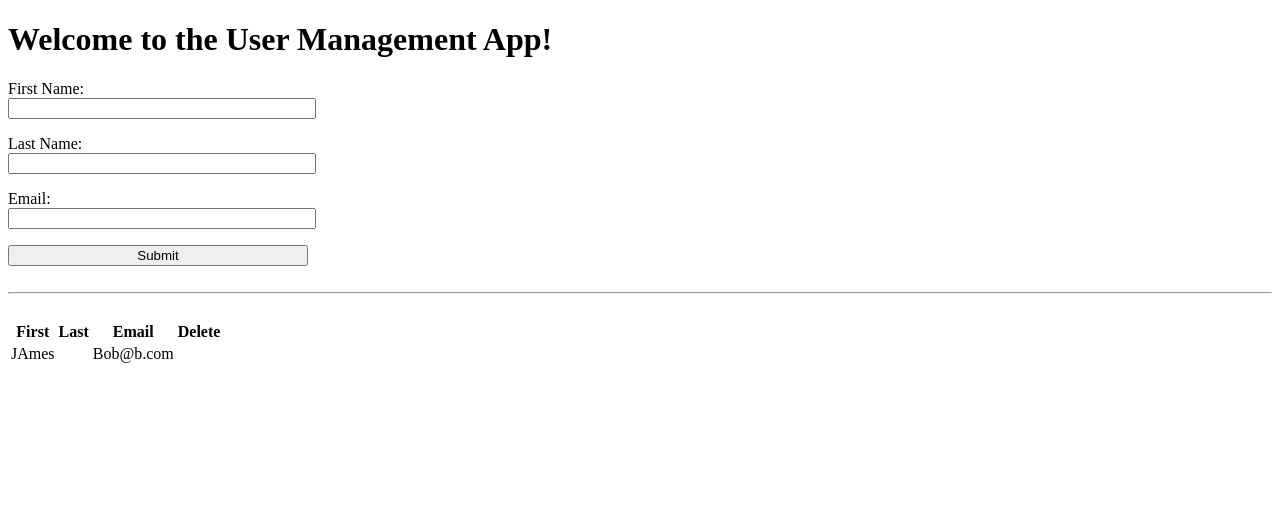
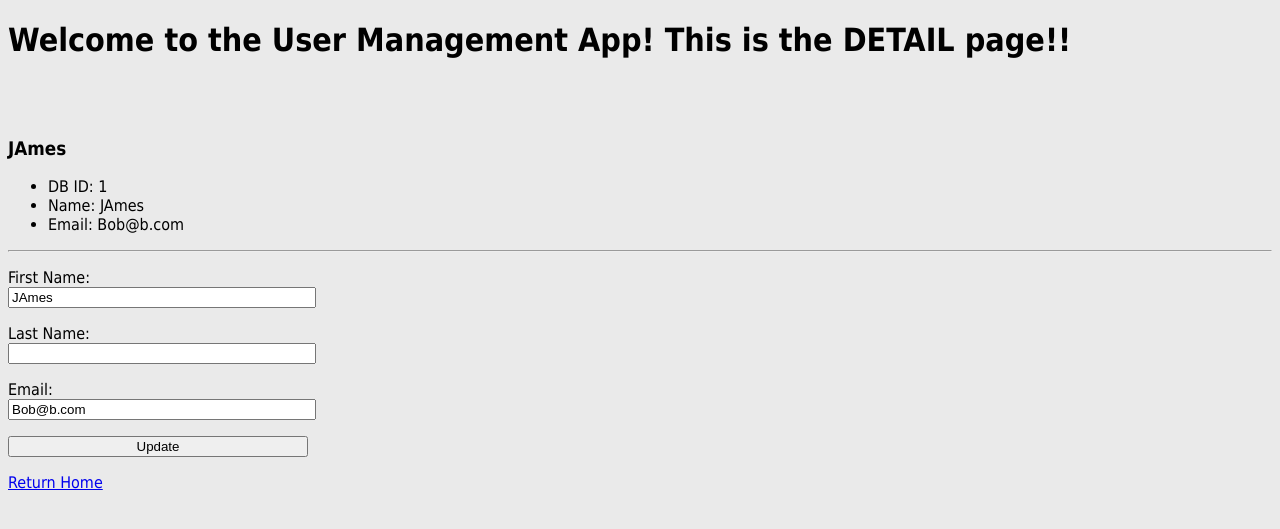
Before and after one commit to jwarren116/Code-Fellows-Challenges, a Django app: page /userapplication/1/ in a window 1280 px wide. Shown: the top 529 px of the page. Run offline with Django 3.2, Linux system fonts and the light colour scheme; data comes from the database, SQL or seed files in the repository; parts of the project's set-up code (start-up, migrations or seed data) failed here and were passed over.

Commit message:
Add detail page for entries

```diff
--- a/UserApp/UserApp/urls.py
+++ b/UserApp/UserApp/urls.py
@@ -11,5 +11,4 @@ urlpatterns = patterns('',
 
     url(r'^admin/', include(admin.site.urls)),
     url(r'^userapplication/', include('userapplication.urls')),
-    #url(r'^', TemplateView.as_view(template_name='base.html')),
 )
--- a/UserApp/templates/admin/base_site.html
+++ b/UserApp/templates/admin/base_site.html
@@ -2,7 +2,7 @@
 <meta http-equiv="content-type" content="text/html; charset=windows-1252"></head><body>{% extends "admin/base.html" %}
 {% load i18n %}
 
-{% block title %}{{ title }} | {% trans 'Test Site' %}{% endblock %}
+{% block title %}{{ title }} | {% trans 'User Administration' %}{% endblock %}
 
 {% block branding %}
 <h1 id="site-name">{% trans 'Code Fellows User App Administration' %}</h1>
--- a/UserApp/templates/base.html
+++ b/UserApp/templates/base.html
@@ -10,29 +10,32 @@
         .container input {
             width: 100%;
             clear: both;}
+        body{font-family:tahoma; background:#EAEAEA;}
     </style>
 </head>
 <body>
     <h1>Welcome to the User Management App!</h1>
     <div class="container">
-        <form action="index" method="POST">{% csrf_token %}
+        <form action="" method="POST">{% csrf_token %}
             <p><label for="fname">First Name:</label></t>
                 <input id="fname" type="text" name="fname" required="True" maxlength="100" /></p>
             <p><label for="lname">Last Name:</label></t>
                 <input id="lname" type="text" name="lname" maxlength="100" /></p>
             <p><label for="email">Email:</label></t>
-                <input id="email" type="email" name="email" required="True" maxlength="100" /></p>
+                <input id="email" type="email" name="email" required="True" maxlength="75" /></p>
             <input type="submit" value="Submit" />
         </form>
     </div>
     </br><hr></br>
     {% if users %}
-    <table>
+    <table border="1">
+        <col width="120"><col width="120"><col width="200"><col width="10"><col width="10">
         <thead>
             <tr>
                 <th>First</th>
                 <th>Last</th>
                 <th>Email</th>
+                <th>Edit</th>
                 <th>Delete</th>
             </tr>
         </thead>
@@ -42,7 +45,8 @@
                     <td>{{ user.fname }}</td>
                     <td>{{ user.lname }}</td>
                     <td>{{ user.email }}</td>
-                    <td></td>
+                    <td><a href="{% url 'detail' user.id %}">Edit</a></td>
+                    <td><a href="{{ user.delete }}">X</a></td>
                 </tr>
             {% endfor %}
         </tbody>
--- /dev/null
+++ b/UserApp/templates/detail.html
@@ -0,0 +1,40 @@
+<!DOCTYPE HTML>
+<html>
+<head>
+    <meta charset="utf-8">
+    <title>My User Manager</title>
+    <style type="text/css">
+        .container {
+            width: 300px;
+            clear: both;}
+        .container input {
+            width: 100%;
+            clear: both;}
+        body{font-family:tahoma; background:#EAEAEA;}
+    </style>
+</head>
+<body>
+    <h1>Welcome to the User Management App! This is the DETAIL page!!</h1>
+        </br></br>
+        <h3>{{ user }}</h3>
+            <ul>
+                <li>DB ID: {{ user.id }}
+                <li>Name: {{ user.fname }} {{ user.lname }}
+                <li>Email: {{ user.email }}
+            </ul>
+
+        <hr>
+        <div class="container">
+            <form action="{% url 'update' user.id %}" method="POST">{% csrf_token %}
+                <p><label for="fname">First Name:</label><br />
+                        <input id="fname" type="text" name="fname" required="True" maxlength="100" value="{{ user.fname }}" />
+                <p><label for="lname">Last Name:</label><br />
+                        <input id="lname" type="text" name="lname" maxlength="100" value="{{ user.lname }}" />
+                <p><label for="email">Email:</label><br />
+                        <input id="email" type="email" name="email" maxlength="75" value="{{ user.email }}" />
+                <p><input type="submit" value="Update" />
+            </form>
+        </div>
+    <a href="/userapplication/">Return Home</a>
+</body>
+</html>
--- a/UserApp/userapplication/admin.py
+++ b/UserApp/userapplication/admin.py
@@ -3,5 +3,6 @@ from userapplication.models import UserDetail
 
 class UserAdmin(admin.ModelAdmin):
     fields = ['fname', 'lname', 'email']
+    list_display = ('id', 'fname', 'lname', 'email',)
 
 admin.site.register(UserDetail, UserAdmin)
--- a/UserApp/userapplication/urls.py
+++ b/UserApp/userapplication/urls.py
@@ -3,5 +3,7 @@ from django.conf.urls import patterns, url
 from userapplication import views
 
 urlpatterns = patterns('',
-    url(r'^', views.index, name='index')
+    url(r'^$', views.index, name='index'),
+    url(r'^(?P<id>\d+)/$', views.detail, name='detail'),
+    url(r'^(?P<id>\d+)/$', views.update, name='update'),
 )
--- a/UserApp/userapplication/views.py
+++ b/UserApp/userapplication/views.py
@@ -1,20 +1,45 @@
 from django.shortcuts import render
 from django.forms import ModelForm
-from django.http import HttpResponse, HttpResponseRedirect
+from django.http import HttpResponse, HttpResponseRedirect, Http404
 from userapplication.models import UserDetail
+
 
 class UserForm(ModelForm):
     class Meta:
         model = UserDetail
         fields = ['fname', 'lname', 'email']
 
+
 def index(request):
     if request.method == 'POST':
         userinfo = UserForm(request.POST)
         if userinfo.is_valid():
             userinfo.save()
-            return HttpResponseRedirect('index')
+            return HttpResponseRedirect('')
 
     return render(request, 'base.html', {
         'users': UserDetail.objects.order_by('lname'),
     })
+
+def detail(request, id):
+    try:
+        user = UserDetail.objects.get(pk=id)
+    except UserDetail.DoesNotExist:
+        raise Http404
+    return render(request, 'detail.html', {
+        'user': user
+    })
+
+def update(request, id):
+    # try:
+    #     user = UserDetail.objects.get(pk=id)
+    # except UserDetail.DoesNotExist:
+    #     raise Http404
+    if request.method == 'POST':
+        userinfo = UserForm(request.POST)
+        if userinfo.is_valid():
+            userinfo.save()
+            return render(request, 'detail.html', {
+                'user': user,
+                'userinfo': userinfo,
+            })
```
Lines whose indentation alone changed are shown as unchanged.
